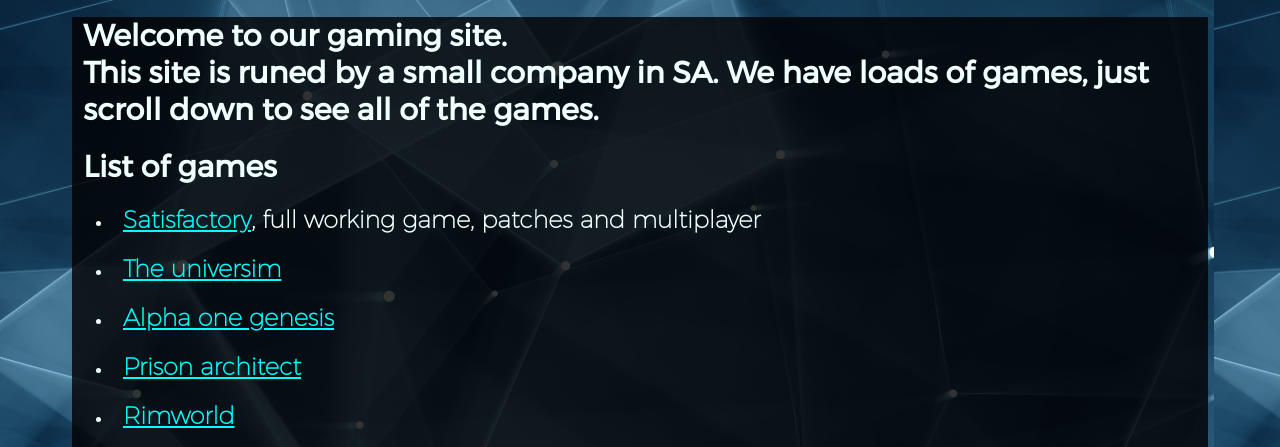
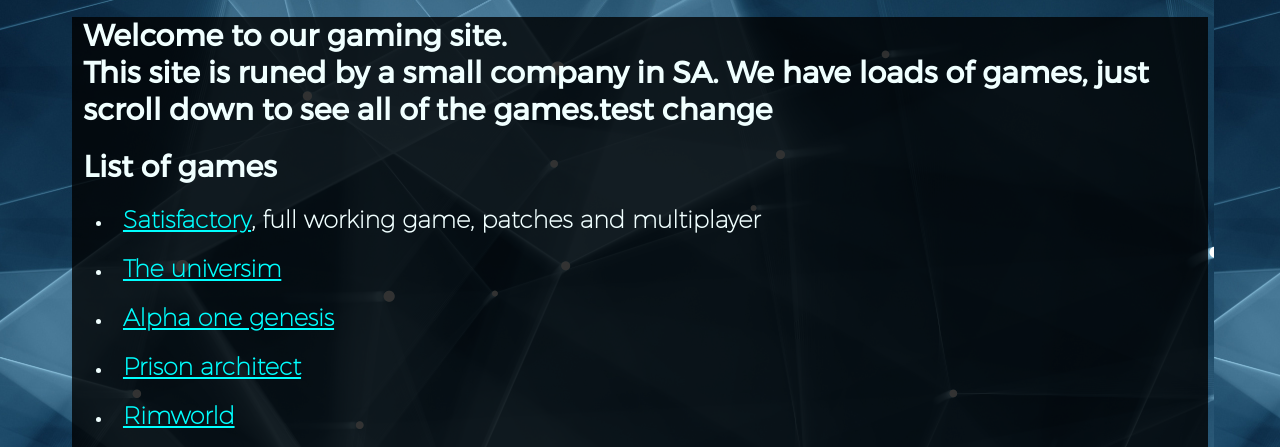
Before and after one commit to Superpaul209/Website, a plain HTML site: page Gaming Center/index2.html in a window 1280 px wide. Shown: the part 326-773 px from the top of the page. Drawn offline with Linux system fonts and the light colour scheme.

Commit message:
Update index2.html

```diff
--- a/Gaming Center/index2.html
+++ b/Gaming Center/index2.html
@@ -28,7 +28,7 @@
 	<center><iframe width="560" height="315" src="https://www.youtube.com/embed/T9BxRYbJqJE" frameborder="0" allow="accelerometer; autoplay; encrypted-media; gyroscope; picture-in-picture" allowfullscreen=""></iframe> </center>
 	<div class="maindiv">
 		<h1>Welcome to our gaming site.<br>This site
-			is runed by a small company in SA. We have loads of games, just scroll down to see all of the games.</h1>
+			is runed by a small company in SA. We have loads of games, just scroll down to see all of the games.test change</h1>
 
 		<h1>List of games</h1>
 		<ul>
```
